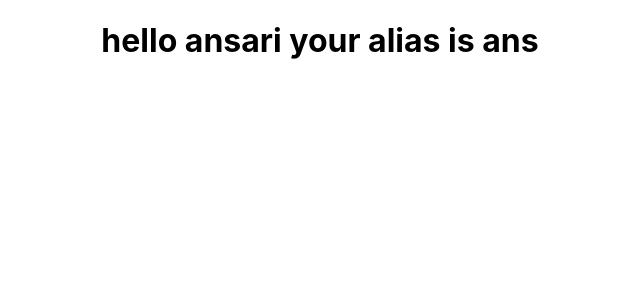
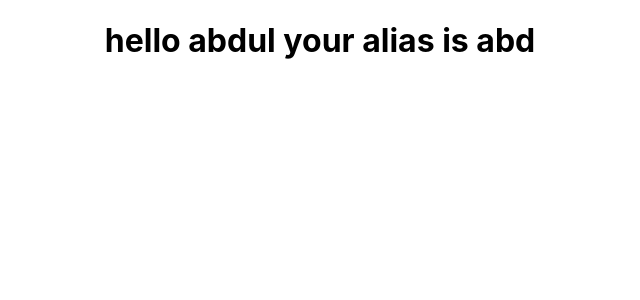
Before and after one commit to abdultanveer/harman-react, a React (Create React App) app: page / in a window 1280 px wide. Shown: the top 300 px of the page, without its empty margins (320-960 px from the left). Built offline with nearby package versions, Linux system fonts and the light colour scheme.

Commit message:
destructring-2

```diff
--- a/src/App.js
+++ b/src/App.js
@@ -8,7 +8,7 @@ function App() {
   return (
     <div className="App">
 
-    <Greet name="ansari" alias="ans" />
+    <Greet name="abdul" alias="abd" />
 
 
     </div>
--- a/src/components/Greet.js
+++ b/src/components/Greet.js
@@ -1,6 +1,7 @@
 import React from 'react'
 
-const Greet = ({name,alias}) => {
+const Greet = props => {
+    const {name,alias} = props
 
     return (
         <div>
```
